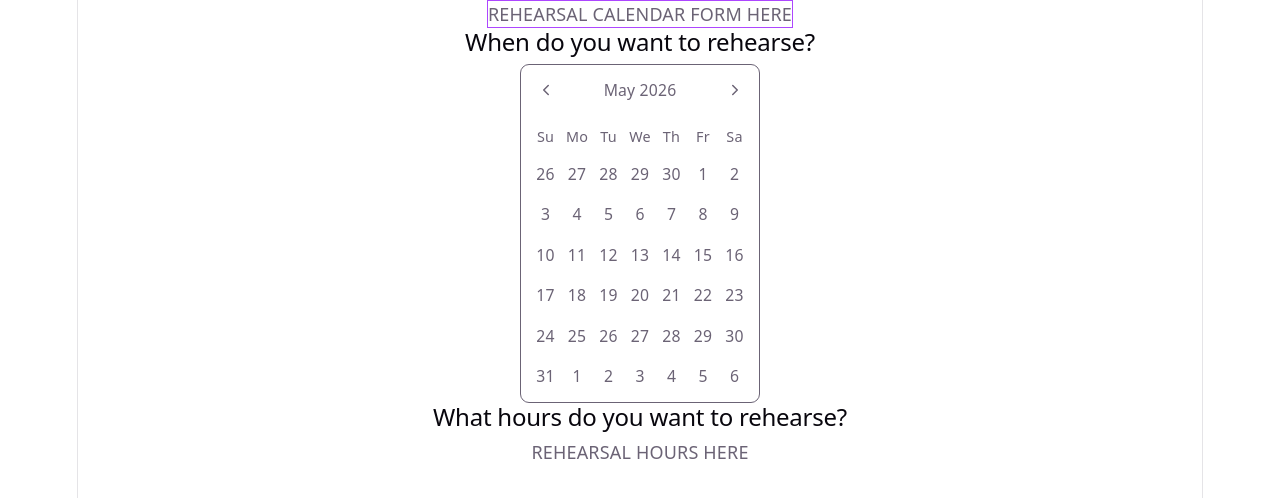
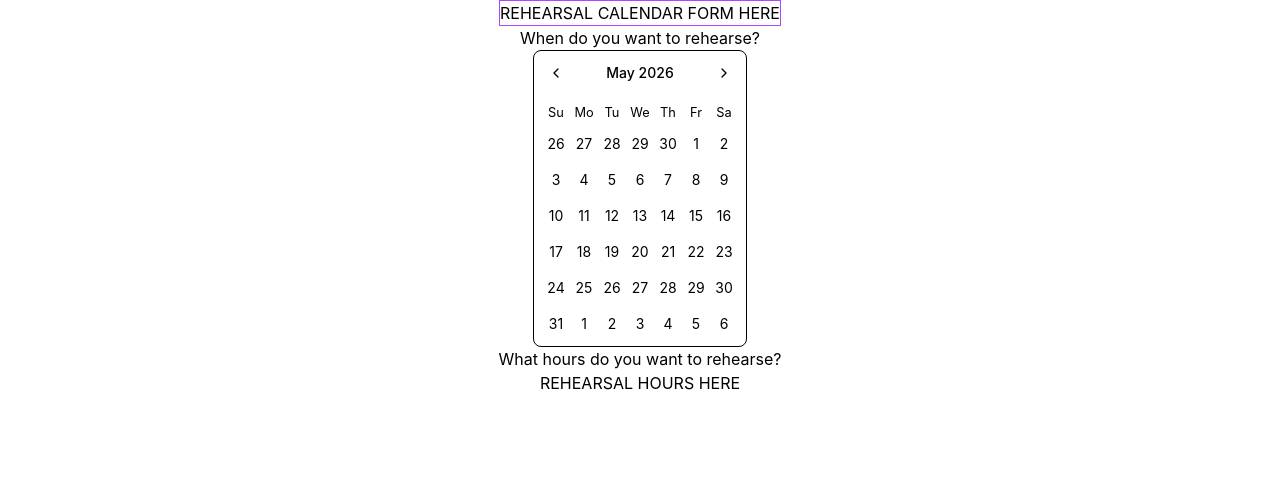
Before and after one commit to JMielbrecht/rehearsal-scheduler, a React (Vite) app: page / in a window 1280 px wide. Shown: the top 498 px of the page. Built offline with nearby package versions, Linux system fonts and the light colour scheme.

Commit message:
reconfigured imports and aliases to resolve shadcn/tsconfig errors

```diff
--- a/@/lib/utils.ts
+++ /dev/null
@@ -1 +0,0 @@
-export { cn } from "cn"
--- a/package.json
+++ b/package.json
@@ -29,7 +29,7 @@
     "@eslint/js": "^10.0.1",
     "@rolldown/plugin-babel": "^0.2.3",
     "@types/babel__core": "^7.20.5",
-    "@types/node": "^24.13.3",
+    "@types/node": "^24.19.2",
     "@types/react": "^19.2.18",
     "@types/react-dom": "^19.2.7",
     "@vitejs/plugin-react": "^6.1.1",
@@ -40,7 +40,8 @@
     "globals": "^17.12.0",
     "typescript": "~6.0.2",
     "typescript-eslint": "^8.69.0",
-    "vite": "^8.3.0"
+    "vite": "^8.3.0",
+    "vitest": "^5.1.0"
   },
   "imports": {
     "#components/*": "./src/components/*.tsx",
--- a/src/index.css
+++ b/src/index.css
@@ -1,111 +1 @@
-:root {
-  --text: #6b6375;
-  --text-h: #08060d;
-  --bg: #fff;
-  --border: #e5e4e7;
-  --code-bg: #f4f3ec;
-  --accent: #aa3bff;
-  --accent-bg: rgba(170, 59, 255, 0.1);
-  --accent-border: rgba(170, 59, 255, 0.5);
-  --social-bg: rgba(244, 243, 236, 0.5);
-  --shadow:
-    rgba(0, 0, 0, 0.1) 0 10px 15px -3px, rgba(0, 0, 0, 0.05) 0 4px 6px -2px;
-
-  --sans: system-ui, 'Segoe UI', Roboto, sans-serif;
-  --heading: system-ui, 'Segoe UI', Roboto, sans-serif;
-  --mono: ui-monospace, Consolas, monospace;
-
-  font: 18px/145% var(--sans);
-  letter-spacing: 0.18px;
-  color-scheme: light dark;
-  color: var(--text);
-  background: var(--bg);
-  font-synthesis: none;
-  text-rendering: optimizeLegibility;
-  -webkit-font-smoothing: antialiased;
-  -moz-osx-font-smoothing: grayscale;
-
-  @media (max-width: 1024px) {
-    font-size: 16px;
-  }
-}
-
-@media (prefers-color-scheme: dark) {
-  :root {
-    --text: #9ca3af;
-    --text-h: #f3f4f6;
-    --bg: #16171d;
-    --border: #2e303a;
-    --code-bg: #1f2028;
-    --accent: #c084fc;
-    --accent-bg: rgba(192, 132, 252, 0.15);
-    --accent-border: rgba(192, 132, 252, 0.5);
-    --social-bg: rgba(47, 48, 58, 0.5);
-    --shadow:
-      rgba(0, 0, 0, 0.4) 0 10px 15px -3px, rgba(0, 0, 0, 0.25) 0 4px 6px -2px;
-  }
-
-  #social .button-icon {
-    filter: invert(1) brightness(2);
-  }
-}
-
-#root {
-  width: 1126px;
-  max-width: 100%;
-  margin: 0 auto;
-  text-align: center;
-  border-inline: 1px solid var(--border);
-  min-height: 100svh;
-  display: flex;
-  flex-direction: column;
-  box-sizing: border-box;
-}
-
-body {
-  margin: 0;
-}
-
-h1,
-h2 {
-  font-family: var(--heading);
-  font-weight: 500;
-  color: var(--text-h);
-}
-
-h1 {
-  font-size: 56px;
-  letter-spacing: -1.68px;
-  margin: 32px 0;
-  @media (max-width: 1024px) {
-    font-size: 36px;
-    margin: 20px 0;
-  }
-}
-h2 {
-  font-size: 24px;
-  line-height: 118%;
-  letter-spacing: -0.24px;
-  margin: 0 0 8px;
-  @media (max-width: 1024px) {
-    font-size: 20px;
-  }
-}
-p {
-  margin: 0;
-}
-
-code,
-.counter {
-  font-family: var(--mono);
-  display: inline-flex;
-  border-radius: 4px;
-  color: var(--text-h);
-}
-
-code {
-  font-size: 15px;
-  line-height: 135%;
-  padding: 4px 8px;
-  background: var(--code-bg);
-}
+@import "tailwindcss";
--- a/vite.config.ts
+++ b/vite.config.ts
@@ -1,3 +1,4 @@
+import path from "path"
 import react, { reactCompilerPreset } from '@vitejs/plugin-react'
 import babel from '@rolldown/plugin-babel'
 import { defineConfig } from 'vite'
@@ -5,9 +6,14 @@ import tailwindcss from '@tailwindcss/vite'
 
 // https://vite.dev/config/
 export default defineConfig({
-  plugins: [
-    tailwindcss(),
-    react(),
-    babel({ presets: [reactCompilerPreset()] })
-  ],
+    plugins: [
+        tailwindcss(),
+        react(),
+        babel({ presets: [reactCompilerPreset()] })
+    ],
+    resolve: {
+        alias: {
+            "@": path.resolve(__dirname, "./src"),
+        },
+    }
 })
```
Also changed, not shown: tsconfig.app.json (added, +38 -0 lines), tsconfig.json (+14 -1 lines), src/components/ui/button.tsx (renamed from @/components/ui/button.tsx), src/components/ui/calendar.tsx (renamed from @/components/ui/calendar.tsx), src/models/types.ts (renamed from types.ts), src/models/utils.ts (renamed from utils.ts), 2 other files (tests, documents, lock files or other folders).
